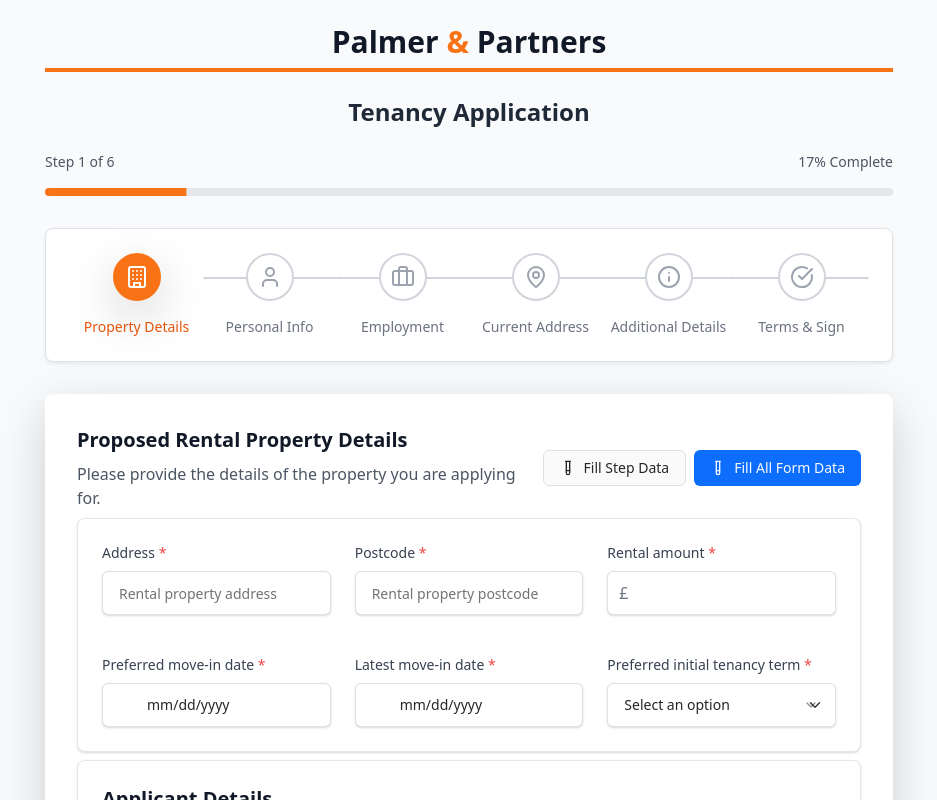
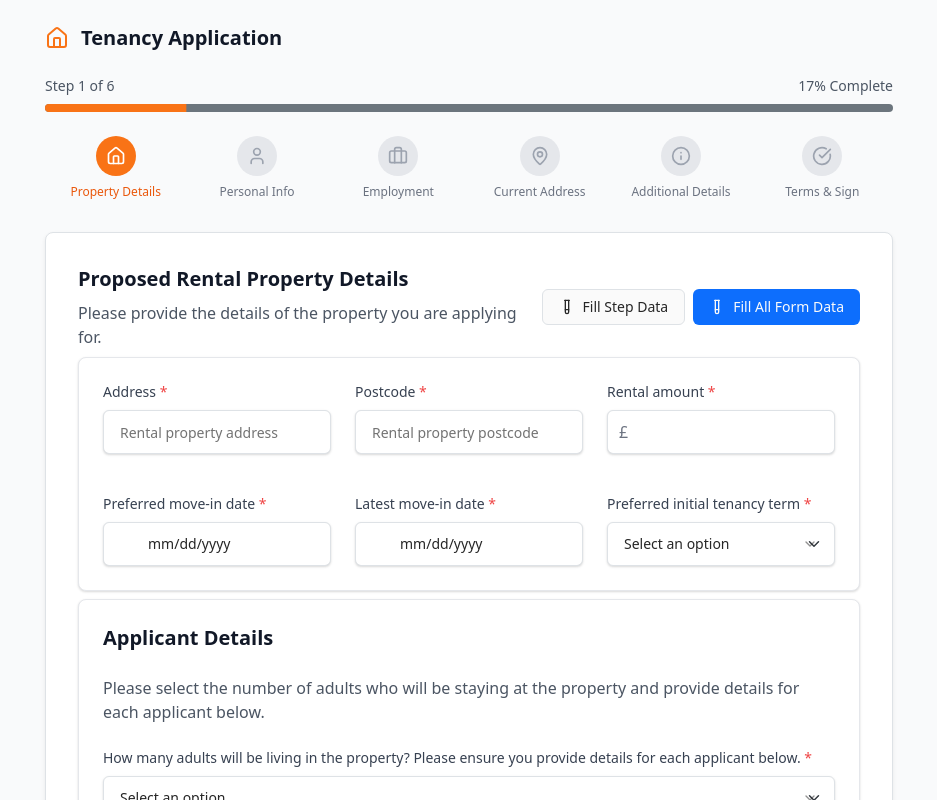
Before and after one commit to calvinwarwick/palmer-partners-forms, a React (Vite) app: page /tenancy-application in a window 1280 px wide. Shown: the top 800 px of the page, without its empty margins (171-1108 px from the left). Built offline with nearby package versions, Linux system fonts and the light colour scheme.

Commit message:
Revert header to original design
Reverted the header to the original design.

```diff
--- a/src/components/TenancyApplicationForm.tsx
+++ b/src/components/TenancyApplicationForm.tsx
@@ -312,32 +312,14 @@ const TenancyApplicationForm = () => {
     return canProceed(step, applicants, propertyPreferences, additionalDetails, signature, termsAccepted);
   };
 
-  // Function to determine which steps to show on mobile
-  const getMobileVisibleSteps = () => {
-    const steps = [
-      { step: 1, icon: Building, label: "Property Details" },
+  const allSteps = [
+    { step: 1, icon: Home, label: "Property Details" },
     { step: 2, icon: User, label: "Personal Info" },
     { step: 3, icon: Briefcase, label: "Employment" },
     { step: 4, icon: MapPin, label: "Current Address" },
     { step: 5, icon: Info, label: "Additional Details" },
     { step: 6, icon: CheckCircle, label: "Terms & Sign" }
   ];
-
-    // On mobile, show max 3 steps: previous, current, next
-    const visibleSteps = [];
-
-    if (currentStep > 1) {
-      visibleSteps.push(steps[currentStep - 2]); // Previous step
-    }
-
-    visibleSteps.push(steps[currentStep - 1]); // Current step
-
-    if (currentStep < totalSteps) {
-      visibleSteps.push(steps[currentStep]); // Next step
-    }
-
-    return { allSteps: steps, visibleSteps };
-  };
 
   if (isSubmitted) {
     return <ApplicationSuccess applicants={applicants} />;
@@ -408,70 +390,35 @@ const TenancyApplicationForm = () => {
     }
   };
 
-  const { allSteps, visibleSteps } = getMobileVisibleSteps();
-
   return (
     <div className="min-h-screen bg-gray-50 py-6">
       <div className="container mx-auto px-4 max-w-4xl">
-        {/* Header with Palmer & Partners branding */}
+        {/* Simple header matching the design */}
         <div className="mb-8">
-          <div className="text-center mb-6">
-            <h1 className="text-3xl font-bold text-gray-900 mb-2">
-              Palmer <span className="text-orange-500">&</span> Partners
-            </h1>
-            <div className="w-full h-1 bg-orange-500 mb-6"></div>
-            <h2 className="text-2xl font-semibold text-gray-800">Tenancy Application</h2>
+          <div className="flex items-center mb-6">
+            <Home className="h-6 w-6 text-orange-500 mr-3" />
+            <h1 className="text-xl font-semibold text-gray-900">Tenancy Application</h1>
           </div>
 
-          <div className="mb-8">
-            <div className="flex justify-between text-sm text-gray-600 mb-3">
-              <span className="font-medium">Step {currentStep} of {totalSteps}</span>
-              <span className="font-medium">{Math.round(progress)}% Complete</span>
+          {/* Progress bar */}
+          <div className="mb-6">
+            <div className="flex justify-between text-sm text-gray-600 mb-2">
+              <span>Step {currentStep} of {totalSteps}</span>
+              <span>{Math.round(progress)}% Complete</span>
             </div>
-            <Progress value={progress} className="h-2 bg-gray-200" />
+            <Progress value={progress} className="h-2" />
           </div>
 
-          {/* Enhanced Desktop step indicators */}
-          <div className="hidden md:flex justify-between mb-8 bg-white rounded-lg p-6 shadow-sm border">
-            {allSteps.map(({ step, icon: Icon, label }, index) => (
-              <div key={step} className="flex flex-col items-center min-w-0 flex-1 relative">
-                {/* Connection line */}
-                {index < allSteps.length - 1 && (
-                  <div className={`absolute top-6 left-1/2 w-full h-0.5 z-0 ${
-                    currentStep > step ? "bg-orange-500" : "bg-gray-300"
-                  }`} style={{ transform: 'translateX(50%)' }} />
-                )}
-
-                <div className={`w-12 h-12 rounded-full flex items-center justify-center mb-3 relative z-10 border-2 transition-all duration-300 ${
+          {/* Step indicators */}
+          <div className="flex justify-between mb-8">
+            {allSteps.map(({ step, icon: Icon, label }) => (
+              <div key={step} className="flex flex-col items-center flex-1">
+                <div className={`w-10 h-10 rounded-full flex items-center justify-center mb-2 ${
                   currentStep === step
-                    ? "bg-orange-500 text-white border-orange-500 shadow-lg"
+                    ? "bg-orange-500 text-white"
                     : currentStep > step
-                      ? "bg-orange-500 text-white border-orange-500"
-                      : "bg-white text-gray-400 border-gray-300"
-                }`}>
-                  {currentStep > step ? (
-                    <Check className="h-6 w-6" />
-                  ) : (
-                    <Icon className="h-6 w-6" />
-                  )}
-                </div>
-                <span className={`text-sm text-center px-2 font-medium ${
-                  currentStep >= step ? "text-orange-600" : "text-gray-500"
-                }`}>{label}</span>
-              </div>
-            ))}
-          </div>
-
-          {/* Mobile step indicators */}
-          <div className="flex md:hidden justify-center mb-6 bg-white rounded-lg p-4 shadow-sm border space-x-6">
-            {visibleSteps.map(({ step, icon: Icon, label }) => (
-              <div key={step} className="flex flex-col items-center">
-                <div className={`w-10 h-10 rounded-full flex items-center justify-center mb-2 border-2 transition-all duration-300 ${
-                  currentStep === step
-                    ? "bg-orange-500 text-white border-orange-500"
-                    : currentStep > step
-                      ? "bg-orange-500 text-white border-orange-500"
-                      : "bg-white text-gray-400 border-gray-300"
+                      ? "bg-orange-500 text-white"
+                      : "bg-gray-200 text-gray-400"
                 }`}>
                   {currentStep > step ? (
                     <Check className="h-5 w-5" />
@@ -479,7 +426,7 @@ const TenancyApplicationForm = () => {
                     <Icon className="h-5 w-5" />
                   )}
                 </div>
-                <span className={`text-xs text-center font-medium ${
+                <span className={`text-xs text-center ${
                   currentStep >= step ? "text-orange-600" : "text-gray-500"
                 }`}>{label}</span>
               </div>
@@ -487,7 +434,7 @@ const TenancyApplicationForm = () => {
           </div>
         </div>
 
-        <Card className="shadow-lg border-0 bg-white">
+        <Card className="shadow-sm border bg-white">
           <CardContent className="p-8">
             {renderStepContent()}
 
```
Lines whose indentation alone changed are shown as unchanged.
